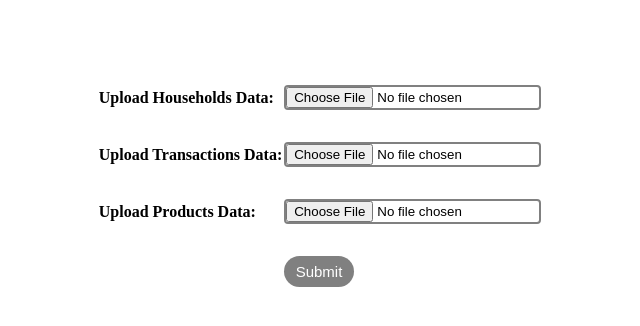
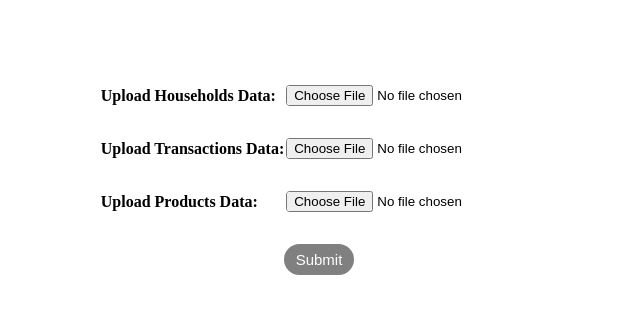
Before and after one commit to Rekha57/cc-project, a Flask app: page /upload in a window 1280 px wide. Shown: the part 120-446 px from the top of the page, without its empty margins (320-960 px from the left). Run offline with Flask 2, Linux system fonts and the light colour scheme.

Commit message:
removed input border

```diff
--- a/templates/upload.html
+++ b/templates/upload.html
@@ -70,7 +70,7 @@ nav{
   padding: 8px;
 }
 input[type=file] {
-  border: 2px solid  gray;
+  /* border: 2px solid  gray; */
   border-radius: 4px;
 }
 table{
```
